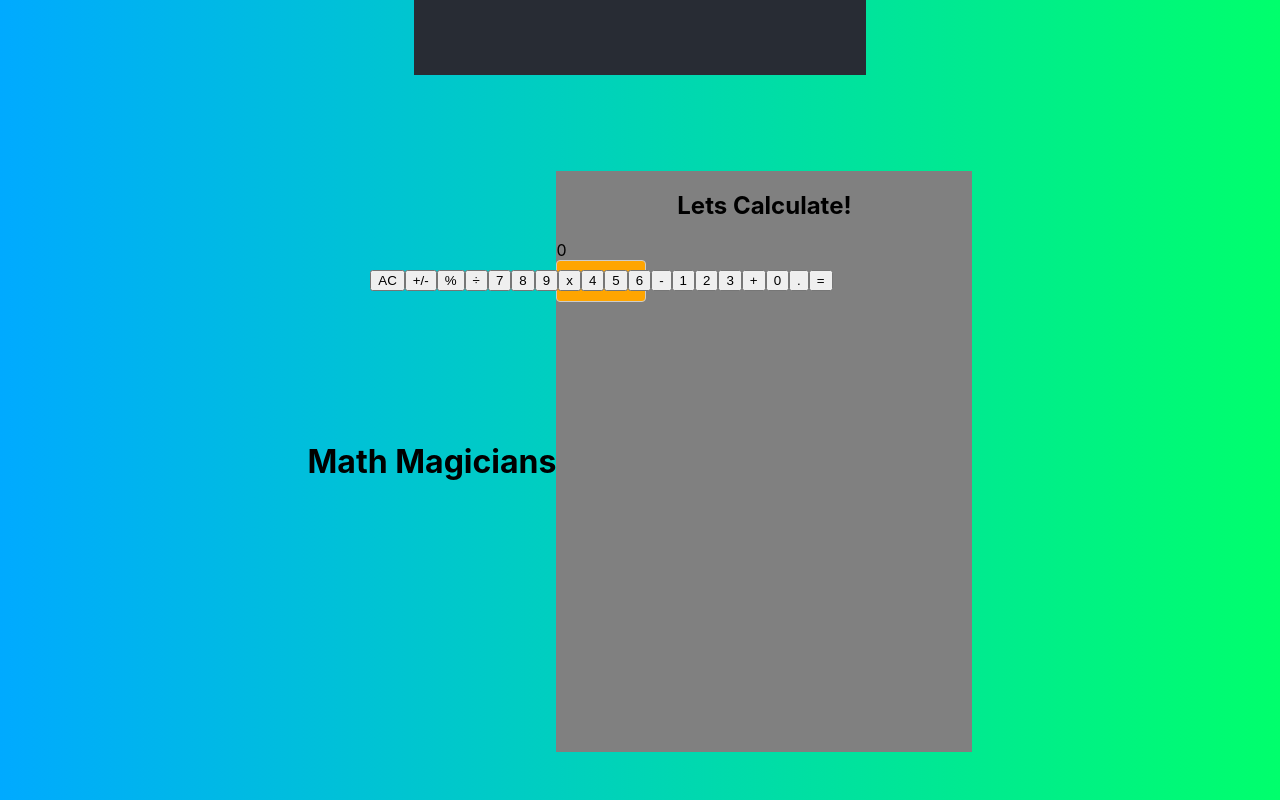
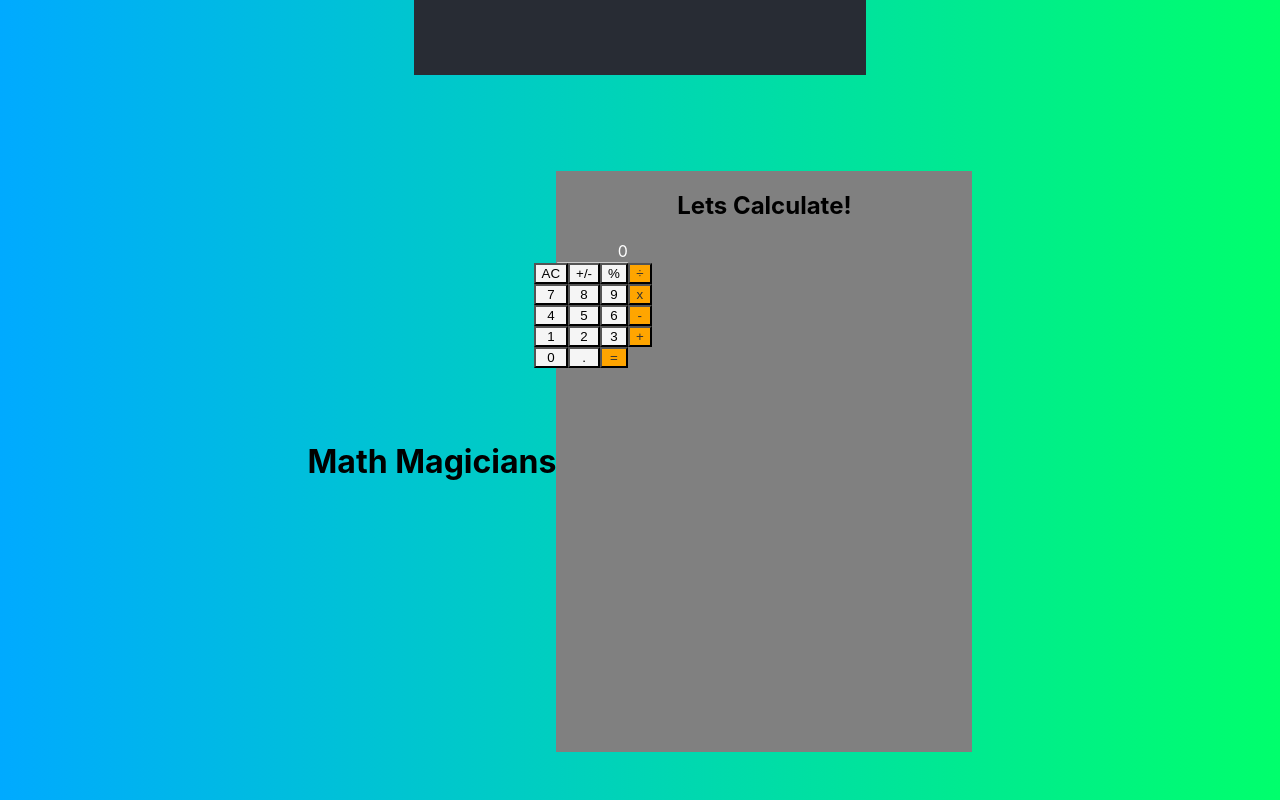
Before and after one commit to supreeti/Math-magician-App, a React (Create React App) app: page / in a window 1280 px wide. Shown: the part 773-1573 px from the top of the page. Built offline with nearby package versions, Linux system fonts and the light colour scheme.

Commit message:
add style to keypad

```diff
--- a/src/App.css
+++ b/src/App.css
@@ -66,42 +66,50 @@ header h2 {
   grid-template-rows: minmax(7rem, auto) repeat(5, 5rem);
 }
 
-.span-2 {
-  grid-column: span 2;
+.calculate .keypad {
+  display: grid;
+  grid-template-columns: repeat(4, 2fr);
 }
 
-.result-input {
-  width: 100%;
-  height: 100%;
-  background-color: #858694;
-  text-align: end;
-  font-size: 4rem;
-  color: white;
-  border: none;
-}
-
-.keypad {
-  width: 100%;
-  height: 40px;
+.keypad, .display {
+  width: 80%;
+  height: 20px;
   background-color: #9e9999;
   border: 1px solid #ccc;
-  border-radius: 4px;
+  border-radius: 2px;
   font-size: 16px;
   cursor: pointer;
-  display: flex;
   justify-content: center;
   align-items: center;
 }
 
-.keypad:last-child {
+.keypad .btn-Operator {
   color: #333;
   background-color: orange;
+  transition: 0.2s ease;
 }
 
-.button .btn-Operators {
-  background-color: #ffa246;
+.display {
+  color: white;
+  text-align: right;
+  background-color: gray;
+  border: 1px solid grey;
+  transition: 0.2s ease;
 }
 
-.button .btn-Operators:hover {
-  background-color: #fabc7f;
+.keypad button {
+  background-color: whitesmoke;
 }
+
+.keypad button:hover {
+  background-color: wheat;
+}
+
+.z {
+  grid-column-start: 1;
+  grid-column-end: 3;
+}
+
+.keypad .btn-Operator:hover {
+  background-color: orangered;
+}
```
